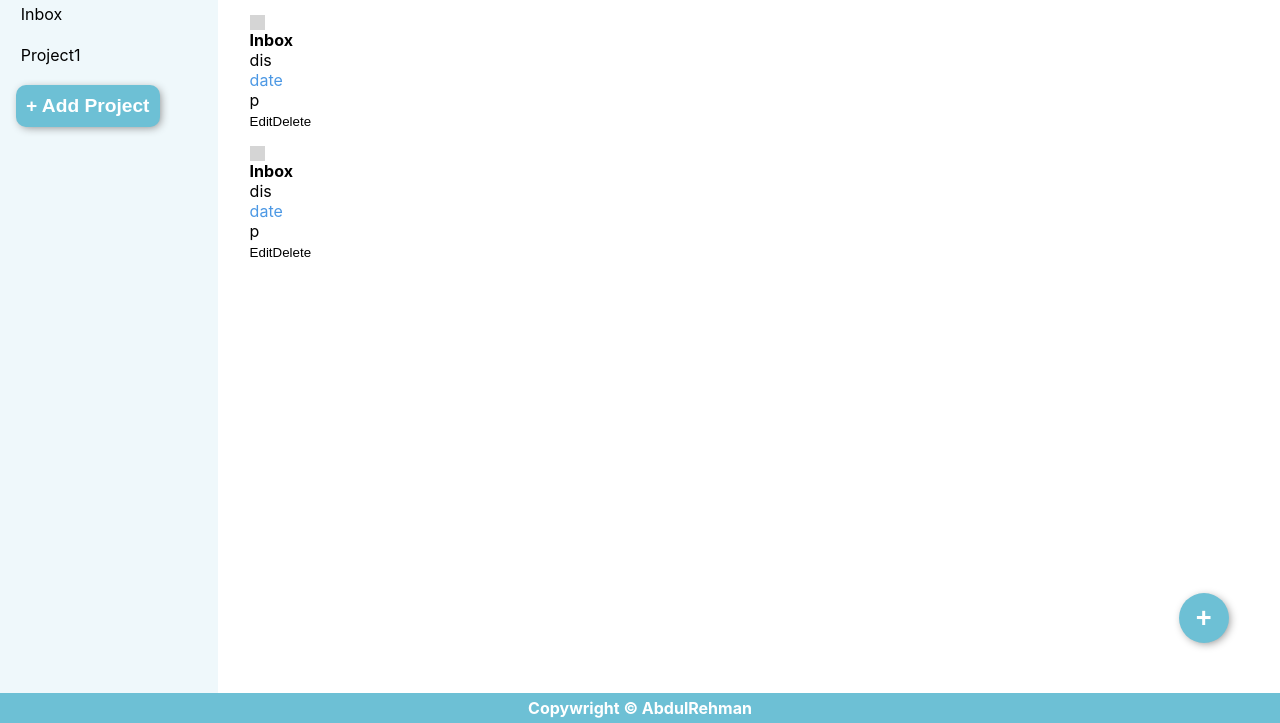
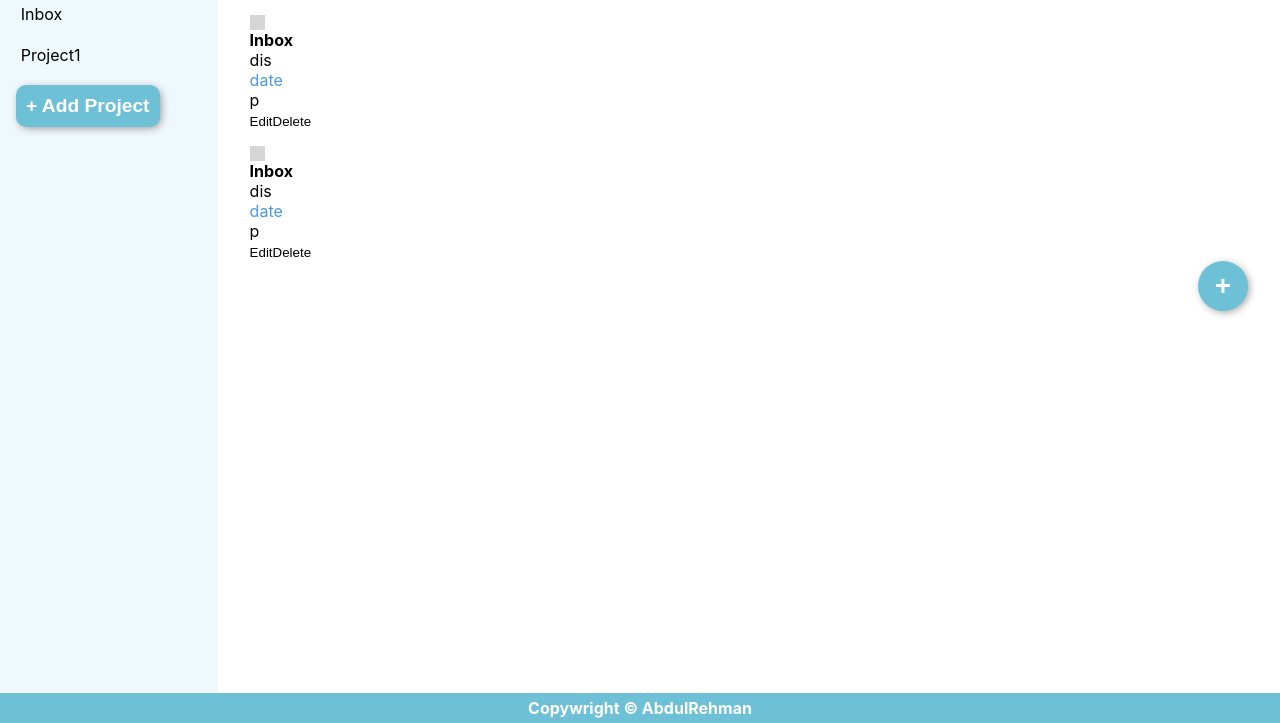
Before and after one commit to AbdulRehman164/Todo, a plain HTML site: page index.html in a window 1280 px wide. Shown: the part 77-800 px from the top of the page. Drawn offline with Linux system fonts and the light colour scheme; a web font is replaced by a local one.

Commit message:
fixed addtodo button bug

```diff
--- a/style.css
+++ b/style.css
@@ -460,9 +460,10 @@ label[for='high'] {
 
 /* MAIN todos */
 .addTodo {
-  position: absolute;
+  position: sticky;
   bottom: 10%;
-  right: 4%;
+  /* right: 4%; */
+  float: right;
   border: none;
   outline: none;
   background-color: var(--first-background);
```
